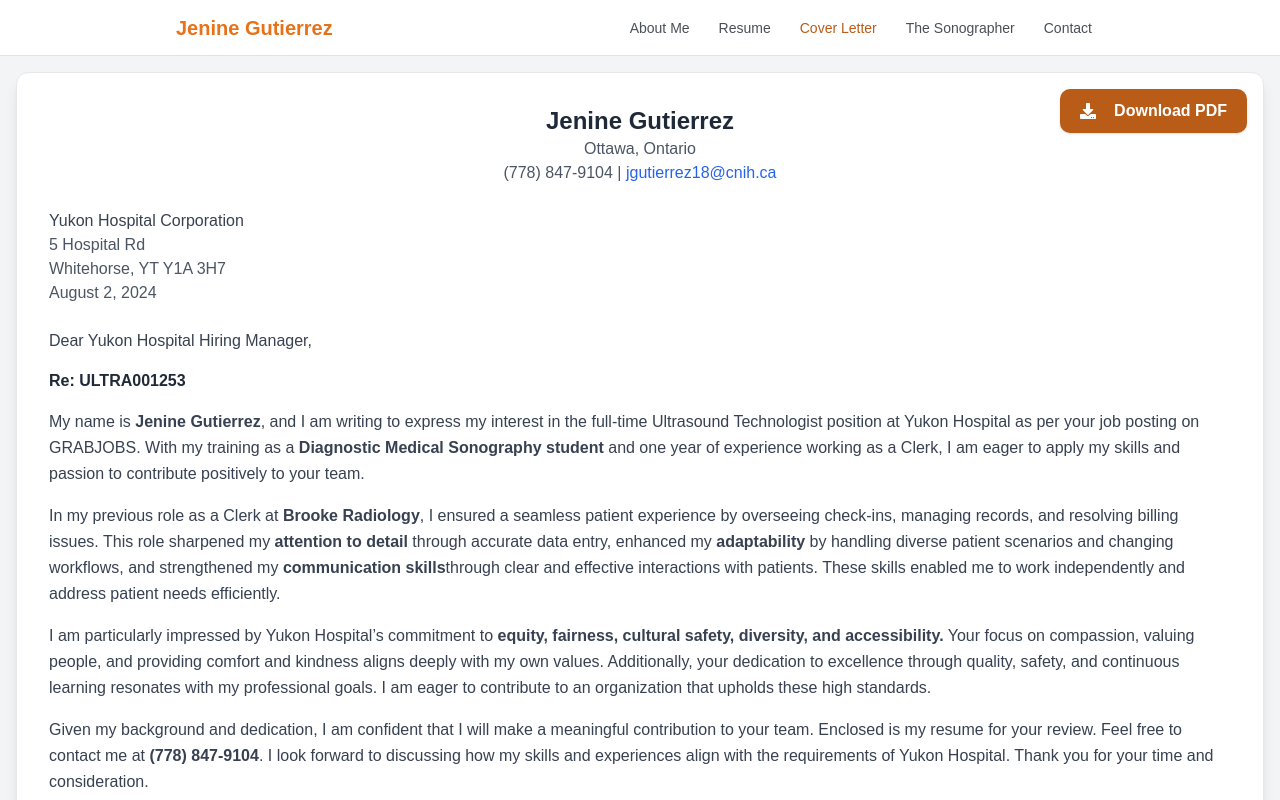
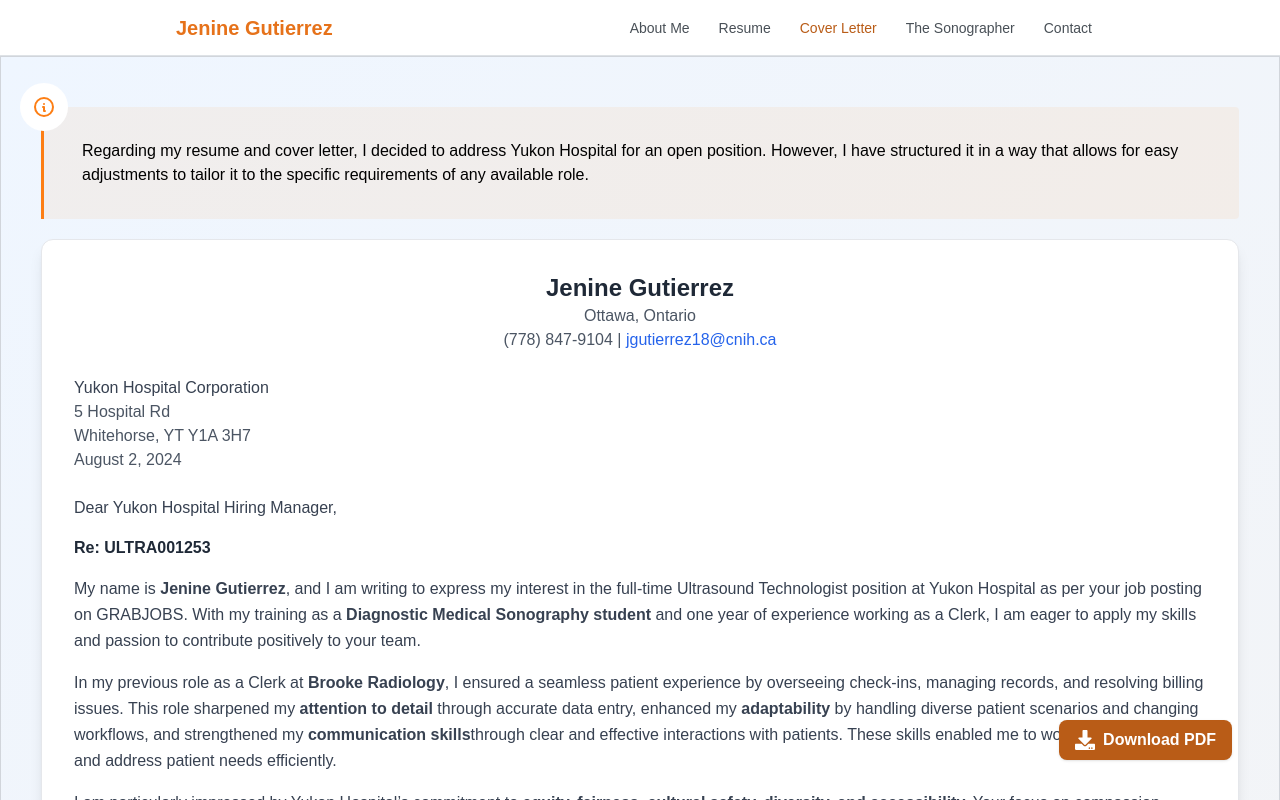
Before and after one commit to jenineKyle/jenine-portfolio, a Next.js app: page /coverletter in a window 1280 px wide. Shown: the top 800 px of the page. Built offline with nearby package versions, Linux system fonts and the light colour scheme.

Commit message:
wrapped up

```diff
--- a/components/ContactIcons.module.css
+++ b/components/ContactIcons.module.css
@@ -13,7 +13,7 @@
 .title {
     color: #dc9f71;
     font-size: large;
-    text-align: left;
+    text-align: center;
 }
 
 .description {
--- a/components/ContactIcons.tsx
+++ b/components/ContactIcons.tsx
@@ -1,4 +1,4 @@
-import { IconAt, IconMapPin, IconPhone, IconSun } from '@tabler/icons-react';
+import { IconAt, IconMapPin, IconPhone } from '@tabler/icons-react';
 import { Box, Stack, Text } from '@mantine/core';
 import classes from './ContactIcons.module.css';
 
@@ -6,9 +6,10 @@ interface ContactIconProps extends Omit<React.ComponentPropsWithoutRef<'div'>, '
     icon: typeof IconSun;
     title: React.ReactNode;
     description: React.ReactNode;
+    href?: string;  // Add href for clickable links
 }
 
-function ContactIcon({ icon: Icon, title, description, ...others }: ContactIconProps) {
+function ContactIcon({ icon: Icon, title, description, href, ...others }: ContactIconProps) {
     return (
         <div className={classes.wrapper} {...others}>
             <Box mr="md">
@@ -19,15 +20,21 @@ function ContactIcon({ icon: Icon, title, description, ...others }: ContactIconP
                 <Text size="xs" className={classes.title}>
                     {title}
                 </Text>
-                <Text className={classes.description}>{description}</Text>
+                {href ? (
+                    <Text component="a" href={href} className={classes.description} target="_blank" rel="noopener noreferrer">
+                        {description}
+                    </Text>
+                ) : (
+                    <Text className={classes.description}>{description}</Text>
+                )}
             </div>
         </div>
     );
 }
 
 const MOCKDATA = [
-    { title: 'Email', description: 'jgutierrez18@cnih.ca', icon: IconAt },
-    { title: 'Phone', description: '+1 (778) 847-9104 ', icon: IconPhone },
+    { title: 'Email', description: 'jgutierrez18@cnih.ca', icon: IconAt, href: 'mailto:jgutierrez18@cnih.ca' },
+    { title: 'Phone', description: '+1 (778) 847-9104', icon: IconPhone, href: 'tel:+17788479104' },
     { title: 'Address', description: '312-7428 19th Avenue Burnaby British Columbia', icon: IconMapPin },
 ];
 
--- a/pages/coverletter.tsx
+++ b/pages/coverletter.tsx
@@ -1,18 +1,42 @@
 import React from "react";
 import { FaDownload } from "react-icons/fa";
+import { IconInfoCircle } from '@tabler/icons-react';
+import { Blockquote, Group } from '@mantine/core'
 
 const CoverLetter: React.FC = () => {
+    const icon = <IconInfoCircle />;
     return (
-        <div className="flex justify-center items-center min-h-screen bg-gray-100 p-4">
+        <Group
+            align="flex-start"
+            className="bg-gradient-to-br from-blue-50 to-gray-100 shadow-lg border border-gray-300"
+            style={{
+                width: '100%',
+                display: 'flex',
+                gap: '20px',
+                padding: '40px',
+            }}
+        >
+            <Blockquote color="orange" cite="" icon={icon} mt="xs">
+                Regarding my resume and cover letter, I decided to address Yukon Hospital for an open position. However, I have structured it in a way that allows for easy adjustments to tailor it to the specific requirements of any available role.
+            </Blockquote>
             <div className="max-w-1xl bg-white p-8 rounded-xl shadow-lg border border-gray-200 relative">
-                {/* Download Button */}
+
+                {/* Small Screen: Icon Only */}
                 <a
-                    style={{ background: '#B95C17', fontWeight: 600, width: 'fit-content', padding: '10px 20px', borderRadius: '10px', marginLeft: 'auto' }}
-                    href="/cover-letter.pdf" // Replace with your actual PDF file path
+                    href="/cover-letter.pdf"
                     download="Jenine_Gutierrez_Cover_Letter.pdf"
-                    className="absolute top-4 right-4 bg-blue-600 text-white px-4 py-2 rounded-lg flex items-center gap-2 shadow hover:bg-blue-700 transition"
+                    className="fixed bottom-10 right-12 block md:hidden bg-[#B95C17] text-white p-3 rounded-lg shadow hover:bg-[#963F0C] transition"
                 >
-                    <FaDownload style={{ marginRight: '10px' }} />
+                    <FaDownload size={20} />
+                </a>
+
+                {/* Large Screen: Full Text + Icon */}
+                <a
+                    href="/cover-letter.pdf"
+                    download="Jenine_Gutierrez_Cover_Letter.pdf"
+                    className="fixed bottom-10 right-12 hidden md:flex items-center gap-2 bg-[#B95C17] text-white px-4 py-2 rounded-lg shadow hover:bg-[#963F0C] transition font-semibold"
+                >
+                    <FaDownload size={20} />
                     Download PDF
                 </a>
 
@@ -82,7 +106,7 @@ const CoverLetter: React.FC = () => {
                     <p className="font-semibold text-gray-800">Jenine Gutierrez</p>
                 </div>
             </div>
-        </div>
+        </Group>
     );
 }
 
--- a/pages/index.tsx
+++ b/pages/index.tsx
@@ -39,7 +39,7 @@ export default function Home() {
                         </span>
                         <br />
 
-                        a Canadian National <br /> Institute of Health Student.
+                        Canadian National Institute of Health <br /> Diagnostic Medical Sonography Student
 
                     </Text>
                 </div>
--- a/pages/resume.tsx
+++ b/pages/resume.tsx
@@ -8,10 +8,13 @@ import {
     Title,
     Button,
     Group,
-    Stack
+    Stack,
+    Blockquote
 } from '@mantine/core';
+import { IconInfoCircle } from '@tabler/icons-react';
 
 const Resume: React.FC = () => {
+    const icon = <IconInfoCircle />;
     return (
         <Group
             align="flex-start"
@@ -20,9 +23,12 @@ const Resume: React.FC = () => {
                 width: '100%',
                 display: 'flex',
                 gap: '20px',
-                padding: '20px',
+                padding: '40px',
             }}
         >
+            <Blockquote color="orange" cite="" icon={icon} mt="xs">
+                Regarding my resume and cover letter, I decided to address Yukon Hospital for an open position. However, I have structured it in a way that allows for easy adjustments to tailor it to the specific requirements of any available role.
+            </Blockquote>
             {/* Left Navigation */}
             <Paper
                 shadow="sm"
@@ -75,12 +81,25 @@ const Resume: React.FC = () => {
                     <Text size="lg" color="dimmed">
                         Diagnostic Medical Sonography Student
                     </Text>
+
+                    {/* Small Screen: Icon Only */}
+                    <Button
+                        component="a"
+                        href="/resume.pdf"
+                        download="Jenine_Gutierrez_Resume.pdf"
+                        className="fixed bottom-10 right-12 block md:hidden"
+                        color="orange"
+                    >
+                        <FaDownload />
+                    </Button>
+
+                    {/* Large Screen: Full Text + Icon */}
                     <Button
                         component="a"
                         href="/resume.pdf"
                         download="Jenine_Gutierrez_Resume.pdf"
                         rightSection={<FaDownload />}
-                        className="absolute top-4 right-4"
+                        className="fixed bottom-10 right-12 hidden md:flex"
                         color="orange"
                     >
                         Download PDF
--- a/pages/sonographer.tsx
+++ b/pages/sonographer.tsx
@@ -24,7 +24,7 @@ const Sonographer: React.FC = () => {
                 width: '100%',
                 display: 'flex',
                 gap: '20px',
-                padding: '20px',
+                padding: '40px',
             }}
         >
             {/* Left Navigation */}
```
